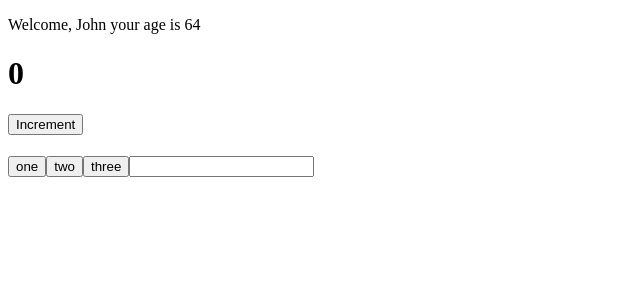
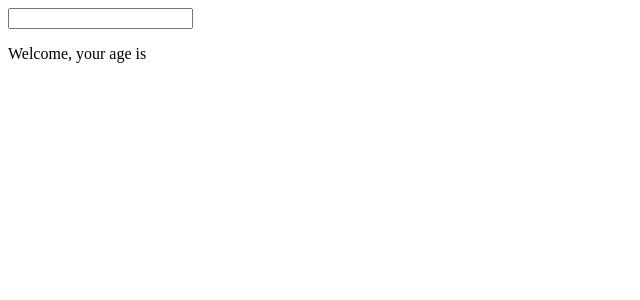
Before and after one commit to paolobaiada/React, a React (Create React App) app: page / in a window 1280 px wide. Shown: the top 300 px of the page, without its empty margins (0-640 px from the left). Built offline with nearby package versions, Linux system fonts and the light colour scheme.

Commit message:
interactivewelcome

```diff
--- a/src/App.js
+++ b/src/App.js
@@ -11,11 +11,11 @@ class App extends React.Component{
 
    return (
     <>
-     <Welcome age = {64} name = 'John'/>
-    <Age />
+     {/* <Welcome age = {64} name = 'John'/>
+    <Age /> */}
      {/* <Counter incrementAmount = {1} incrementIntervall = {1000}/>  */}
-    <ClickCounter />
-    <ClickTracker/>
+   {/*  <ClickCounter />
+    <ClickTracker/> */}
     <InteractiveWelcome/>
     </>
 
--- a/src/Components/Welcome.jsx
+++ b/src/Components/Welcome.jsx
@@ -4,14 +4,15 @@ class Welcome extends React.Component{
     render(){
 
 
-        if (this.props.age > 18 && this.props.age < 65 && this.props.name === 'John') {
+       /*  if (this.props.age > 18 && this.props.age < 65 && this.props.name === 'John') */ {
             return <p>Welcome, {this.props.name}  your age is {this.props.age}</p>
-        }
+      /*   } */
 
     }
 }
-Welcome.defaultProps = {
+}
+/* Welcome.defaultProps = {
     name: 'Paolo'
-};
+}; */
 
 export default Welcome;
--- a/src/Components/interactiveWelcome.jsx
+++ b/src/Components/interactiveWelcome.jsx
@@ -8,8 +8,9 @@ const InteractiveWelcome = () => {
     }
     return (
         <>
-        <input type="text" value={input}/>
-        <welcome name = {input}/>
+        <input type="text" value={input} onChange={change}/>
+
+         <Welcome name = {input}/>
         </>
     )
 }
```
